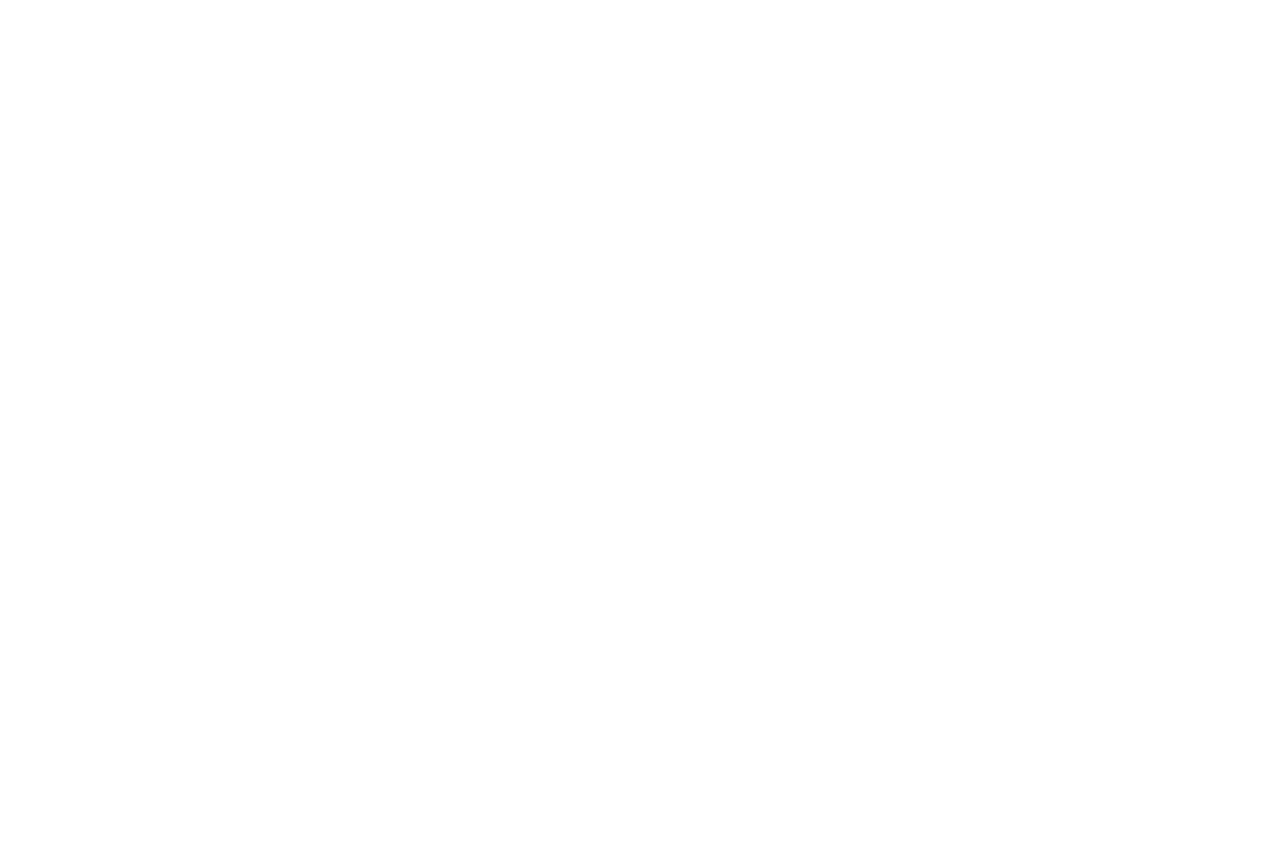
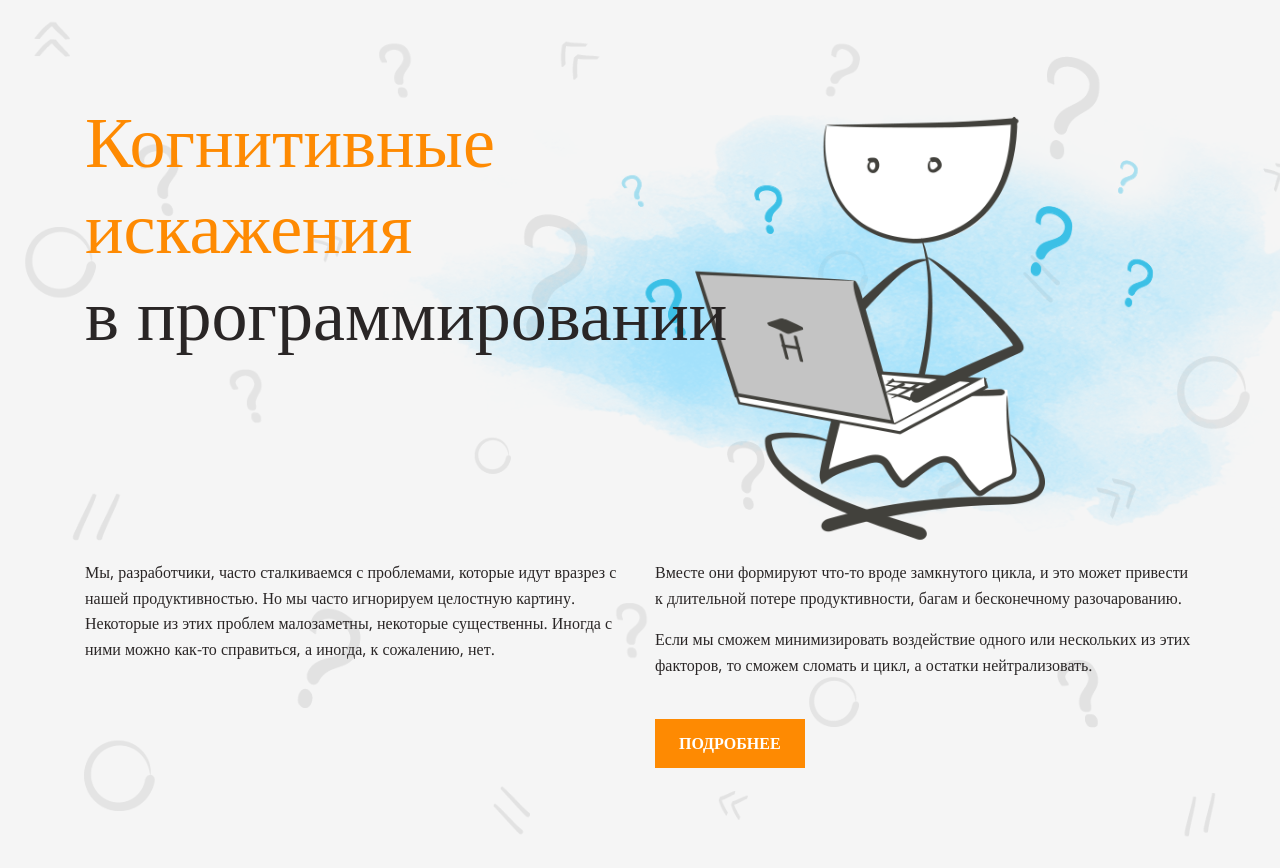
Before and after one commit to jullinny/layout-designer-project-58, a website: page src/index.html in a window 1280 px wide. Before the commit the page ends 800 px from the top, so only its background shows below. Drawn offline with nearby package versions, Linux system fonts and the light colour scheme; a web font is replaced by a local one.

Commit message:
first section

```diff
--- a/src/index.html
+++ b/src/index.html
@@ -1,16 +1,52 @@
 <!DOCTYPE html>
 <html lang="ru">
+
 <head>
     <meta charset="UTF-8">
     <meta name="viewport" content="width=device-width, initial-scale=1.0">
     <meta http-equiv="X-UA-Compatible" content="ie=edge">
     <title>Когнитивные искажения jullinny</title>
-
+    <link rel="preconnect" href="https://fonts.googleapis.com">
+    <link rel="preconnect" href="https://fonts.gstatic.com" crossorigin>
+    <link href="https://fonts.googleapis.com/css2?family=Neucha&family=Open+Sans:wght@400;700&display=swap" rel="stylesheet">
     <link rel="stylesheet" href="styles/style.css">
 </head>
+
 <body>
-<header></header>
-<main></main>
-<footer></footer>
+    <header class="header">
+        <div class="container">
+                <div class="header-inner">
+                    <h1 class="header-title fz-h1">Когнитивные <br> искажения <br> <span class="span">в
+                            программировании</span></h1>
+                    <img class="header-img" src="./img/main.png" alt="image">
+                    <div class="texts">
+                        <p>Мы, разработчики, часто сталкиваемся с проблемами, которые идут вразрез с нашей
+                            продуктивностью.
+                            Но мы часто игнорируем целостную картину. Некоторые из этих проблем малозаметны, некоторые
+                            существенны. Иногда с ними можно как-то справиться, а иногда, к сожалению, нет.
+                        </p>
+                        <div class="text-link">
+                            <p>Вместе они формируют что-то вроде замкнутого цикла, и это может привести к длительной потере
+                            продуктивности, багам и бесконечному разочарованию.
+                            </p>
+                            <p>
+                            Если мы сможем минимизировать воздействие одного или нескольких из этих факторов, то сможем
+                            сломать и цикл, а остатки нейтрализовать.
+                            </p>
+                            <a class="link" href="#third">подробнее</a>
+                        </div>
+
+                    </div>
+
+                </div>
+            </div>
+    </header>
+    <main>
+        <section class="first">
+
+        </section>
+    </main>
+    <footer></footer>
 </body>
+
 </html>
--- a/src/styles/style.css
+++ b/src/styles/style.css
@@ -18,11 +18,15 @@
  --blue: #1085c5;
  --main-font: "Open Sans";
  --font-title: "Neucha";
- --lh-title: 1,2em;
+ --lh-title: 1.2em;
 }
 
 .fz-h1 {
   font-size: 72px;
+  line-height: var(--lh-title);
+  font-family: var(--font-title);
+  color: var(--main);
+  font-weight: 400;
 }
 
 .fz-h2{
@@ -36,9 +40,11 @@
 body {
   color: var(--dark);
   font-family: var(--main-font);
+  font-weight: 400;
   font-size: 16px;
   line-height: 1.6em;
-
+  margin: 0;
+  padding: 0;
 }
 
 .container {
@@ -46,3 +52,73 @@ body {
   margin: 0 auto;
   padding: 100px 0;
 }
+
+.header{
+  position: relative;
+  overflow-x: hidden;
+  background-color: #F5F5F5;
+  z-index: -3;
+}
+
+.header::before{
+  content: "";
+  background-image: url("../img/background.png");
+  background-repeat: no-repeat;
+  background-size: cover;
+  opacity: 0.1;
+  position: absolute;
+  top: 0;
+  bottom: 0;
+  left: 0;
+  right: 0;
+  z-index: -2;
+}
+
+.header-inner{
+  position: relative;
+}
+.header-title {
+  margin: 0;
+  margin-bottom: 185px;
+}
+.span{
+  color: var(--dark);
+}
+
+.header-img{
+  height: 525px;
+  position: absolute;
+  top: -45px;
+  right: -270px;
+  z-index: -1;
+}
+
+.texts{
+  display: flex;
+  justify-content: space-between;
+  gap: 30px;
+}
+
+.texts p{
+  flex-basis: 540px;
+  margin-bottom: 0;
+}
+
+.text-link{
+  flex-basis: 540px;
+}
+
+.link{
+  padding: 12px 24px;
+  font-weight: bold;
+  background: var(--main);
+  color: var(--white);
+  text-transform: uppercase;
+  text-decoration: none;
+  display: inline-block;
+  margin-top: 40px;
+}
+
+.link:hover{
+  background-color: #EA7600;
+}
```
Also changed, not shown: src/img/background.png (added), src/img/main.png (added).
